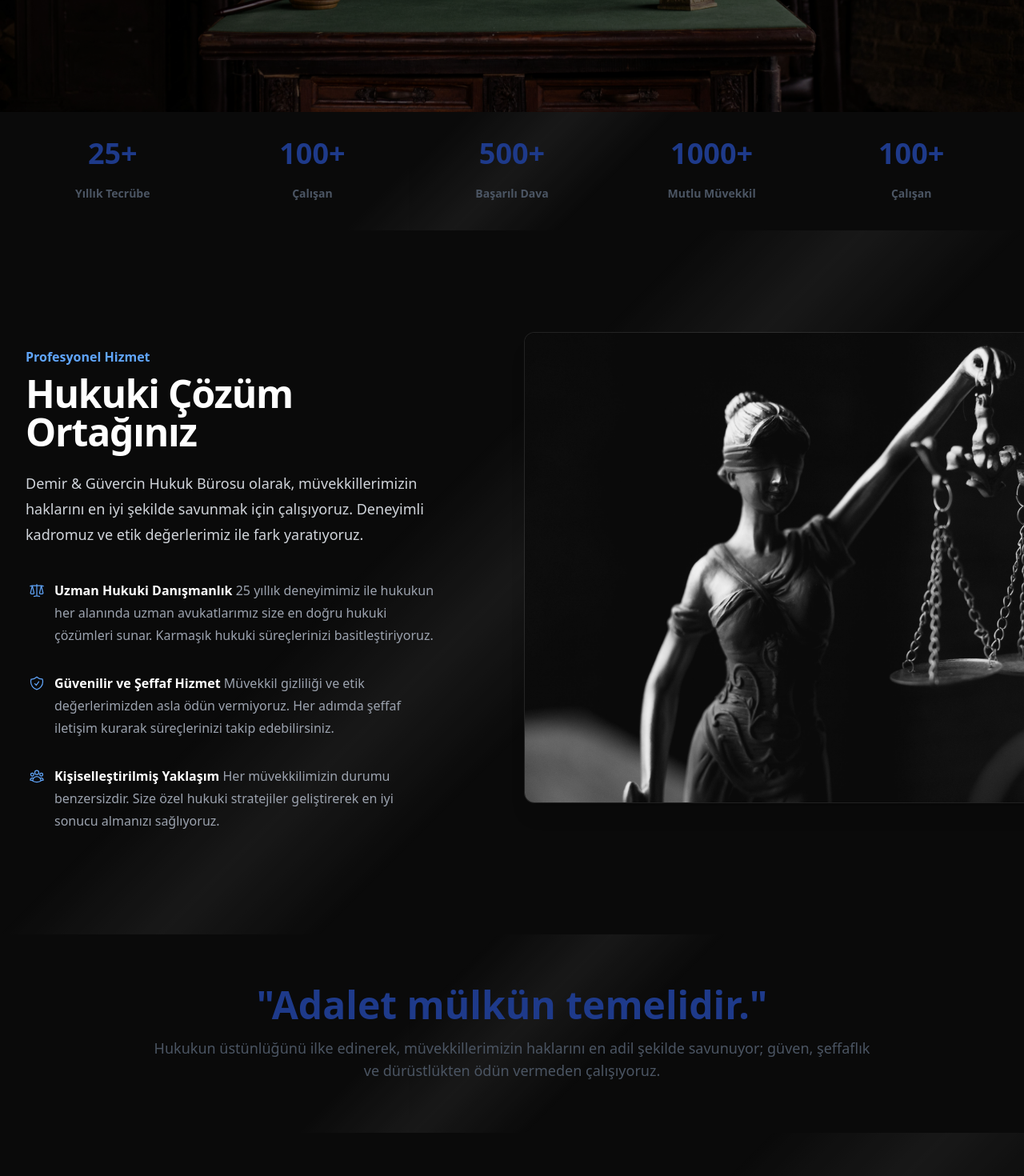
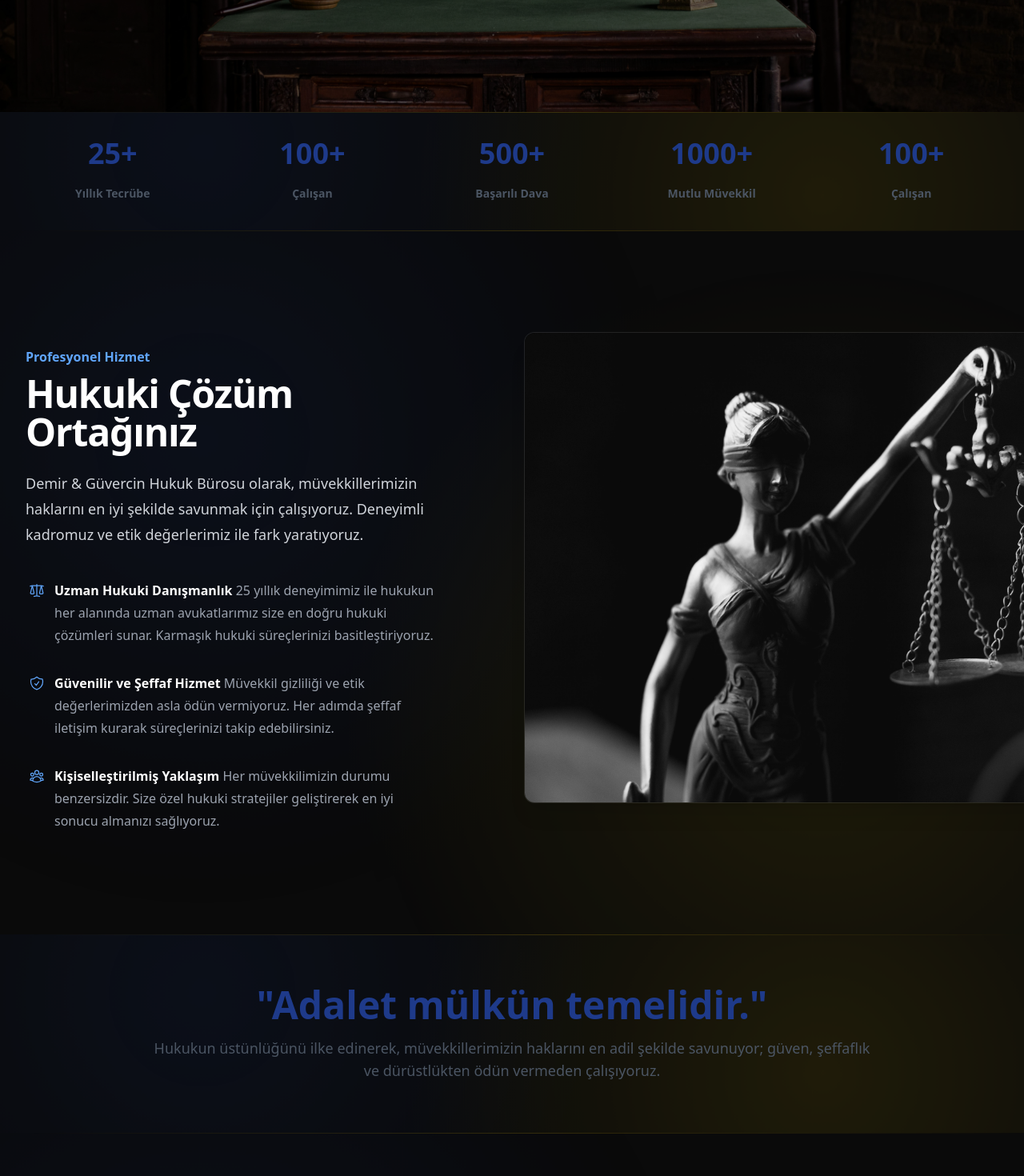
Before and after one commit to BurakYucelPY/Demir-ve-G-vercin-B-ro, a React (Vite) app: page / in a window 1280 px wide. Shown: the part 660-2130 px from the top of the page at 80% size. Built offline with nearby package versions, Linux system fonts and the light colour scheme.

Commit message:
update stats section styling

```diff
--- a/src/components/BusinessServiceSection.tsx
+++ b/src/components/BusinessServiceSection.tsx
@@ -23,17 +23,35 @@
          <div
        className="overflow-hidden py-24 sm:py-32 relative"
        style={{
-        background: '#0a0a0a'
+         background: '#0a0a0a',
+         position: 'relative'
        }}
      >
-      {/* İnce ışık efekti */}
+               {/* Professional background effect */}
         <div
-        className="absolute inset-0 animate-pulse"
+          className="absolute inset-0"
           style={{
-          background: 'linear-gradient(135deg, transparent 0%, transparent 40%, rgba(255,255,255,0.08) 50%, transparent 60%, transparent 100%)',
-          animation: 'lightSweep 8s ease-in-out infinite'
+            background: 'radial-gradient(circle at 20% 30%, rgba(30,58,138,0.15) 0%, transparent 50%), radial-gradient(circle at 80% 70%, rgba(255,215,0,0.1) 0%, transparent 50%)',
+            animation: 'subtlePulse 8s ease-in-out infinite'
           }}
         ></div>
+
+        {/* Elegant lines */}
+        <div className="absolute inset-0 overflow-hidden">
+          <div
+            className="absolute top-0 left-0 w-full h-px bg-gradient-to-r from-transparent via-yellow-400/30 to-transparent"
+            style={{
+              animation: 'lineSweep 12s ease-in-out infinite'
+            }}
+          ></div>
+          <div
+            className="absolute bottom-0 right-0 w-full h-px bg-gradient-to-r from-transparent via-blue-400/20 to-transparent"
+            style={{
+              animation: 'lineSweep 12s ease-in-out infinite 6s'
+            }}
+          ></div>
+        </div>
+
       <div className="relative z-10">
       <div className="mx-auto max-w-7xl px-6 lg:px-8">
         <div className="mx-auto grid max-w-2xl grid-cols-1 gap-x-8 gap-y-16 sm:gap-y-20 lg:mx-0 lg:max-w-none lg:grid-cols-2 lg:items-start">
--- a/src/components/FeaturesSection.tsx
+++ b/src/components/FeaturesSection.tsx
@@ -24,17 +24,35 @@
          <div
        className="overflow-hidden py-24 sm:py-32 relative"
        style={{
-        background: '#0a0a0a'
+         background: '#0a0a0a',
+         position: 'relative'
        }}
      >
-      {/* İnce ışık efekti */}
+               {/* Professional background effect */}
         <div
-        className="absolute inset-0 animate-pulse"
+          className="absolute inset-0"
           style={{
-          background: 'linear-gradient(135deg, transparent 0%, transparent 40%, rgba(255,255,255,0.08) 50%, transparent 60%, transparent 100%)',
-          animation: 'lightSweep 8s ease-in-out infinite'
+            background: 'radial-gradient(circle at 20% 30%, rgba(30,58,138,0.15) 0%, transparent 50%), radial-gradient(circle at 80% 70%, rgba(255,215,0,0.1) 0%, transparent 50%)',
+            animation: 'subtlePulse 8s ease-in-out infinite'
           }}
         ></div>
+
+        {/* Elegant lines */}
+        <div className="absolute inset-0 overflow-hidden">
+          <div
+            className="absolute top-0 left-0 w-full h-px bg-gradient-to-r from-transparent via-yellow-400/30 to-transparent"
+            style={{
+              animation: 'lineSweep 12s ease-in-out infinite'
+            }}
+          ></div>
+          <div
+            className="absolute bottom-0 right-0 w-full h-px bg-gradient-to-r from-transparent via-blue-400/20 to-transparent"
+            style={{
+              animation: 'lineSweep 12s ease-in-out infinite 6s'
+            }}
+          ></div>
+        </div>
+
               <div className="mx-auto max-w-7xl px-6 lg:px-8 relative z-10">
         <div className="mx-auto grid max-w-2xl grid-cols-1 gap-x-8 gap-y-16 sm:gap-y-20 lg:mx-0 lg:max-w-none lg:grid-cols-2">
           <div className="lg:pt-4 lg:pr-8">
--- a/src/components/StatsSection.tsx
+++ b/src/components/StatsSection.tsx
@@ -7,17 +7,35 @@
          <div
        className="overflow-hidden py-12 sm:py-16 relative"
        style={{
-        background: '#0a0a0a'
+         background: '#0a0a0a',
+         position: 'relative'
        }}
      >
-      {/* İnce ışık efekti */}
+               {/* Professional background effect */}
         <div
-        className="absolute inset-0 animate-pulse"
+          className="absolute inset-0"
           style={{
-          background: 'linear-gradient(135deg, transparent 0%, transparent 40%, rgba(255,255,255,0.08) 50%, transparent 60%, transparent 100%)',
-          animation: 'lightSweep 8s ease-in-out infinite'
+            background: 'radial-gradient(circle at 20% 30%, rgba(30,58,138,0.15) 0%, transparent 50%), radial-gradient(circle at 80% 70%, rgba(255,215,0,0.1) 0%, transparent 50%)',
+            animation: 'subtlePulse 8s ease-in-out infinite'
           }}
         ></div>
+
+        {/* Elegant lines */}
+        <div className="absolute inset-0 overflow-hidden">
+          <div
+            className="absolute top-0 left-0 w-full h-px bg-gradient-to-r from-transparent via-yellow-400/30 to-transparent"
+            style={{
+              animation: 'lineSweep 12s ease-in-out infinite'
+            }}
+          ></div>
+          <div
+            className="absolute bottom-0 right-0 w-full h-px bg-gradient-to-r from-transparent via-blue-400/20 to-transparent"
+            style={{
+              animation: 'lineSweep 12s ease-in-out infinite 6s'
+            }}
+          ></div>
+        </div>
+
       <div className="relative z-10">
       <div className="mx-auto max-w-7xl px-6 lg:px-8">
         <div className="mx-auto max-w-2xl lg:max-w-none">
--- a/src/components/StatsSection2.tsx
+++ b/src/components/StatsSection2.tsx
@@ -11,17 +11,35 @@
          <div
        className="overflow-hidden py-6 sm:py-8 relative"
        style={{
-        background: '#0a0a0a'
+         background: '#0a0a0a',
+         position: 'relative'
        }}
      >
-      {/* İnce ışık efekti */}
+               {/* Professional background effect */}
         <div
-        className="absolute inset-0 animate-pulse"
+          className="absolute inset-0"
           style={{
-          background: 'linear-gradient(135deg, transparent 0%, transparent 40%, rgba(255,255,255,0.08) 50%, transparent 60%, transparent 100%)',
-          animation: 'lightSweep 8s ease-in-out infinite'
+            background: 'radial-gradient(circle at 20% 30%, rgba(30,58,138,0.15) 0%, transparent 50%), radial-gradient(circle at 80% 70%, rgba(255,215,0,0.1) 0%, transparent 50%)',
+            animation: 'subtlePulse 8s ease-in-out infinite'
           }}
         ></div>
+
+        {/* Elegant lines */}
+        <div className="absolute inset-0 overflow-hidden">
+          <div
+            className="absolute top-0 left-0 w-full h-px bg-gradient-to-r from-transparent via-yellow-400/30 to-transparent"
+            style={{
+              animation: 'lineSweep 12s ease-in-out infinite'
+            }}
+          ></div>
+          <div
+            className="absolute bottom-0 right-0 w-full h-px bg-gradient-to-r from-transparent via-blue-400/20 to-transparent"
+            style={{
+              animation: 'lineSweep 12s ease-in-out infinite 6s'
+            }}
+          ></div>
+        </div>
+
       <div className="relative z-10">
       <div className="mx-auto max-w-7xl px-6 lg:px-8">
         <div className="mx-auto max-w-2xl lg:max-w-none">
--- a/src/index.css
+++ b/src/index.css
@@ -24,3 +24,29 @@
     opacity: 0.6;
   }
 }
+
+/* Professional background animations */
+@keyframes subtlePulse {
+  0%, 100% {
+    opacity: 0.8;
+    transform: scale(1);
+  }
+  50% {
+    opacity: 1;
+    transform: scale(1.02);
+  }
+}
+
+@keyframes lineSweep {
+  0% {
+    transform: translateX(-100%);
+    opacity: 0;
+  }
+  50% {
+    opacity: 0.6;
+  }
+  100% {
+    transform: translateX(100%);
+    opacity: 0;
+  }
+}
```
Lines whose indentation alone changed are shown as unchanged.
